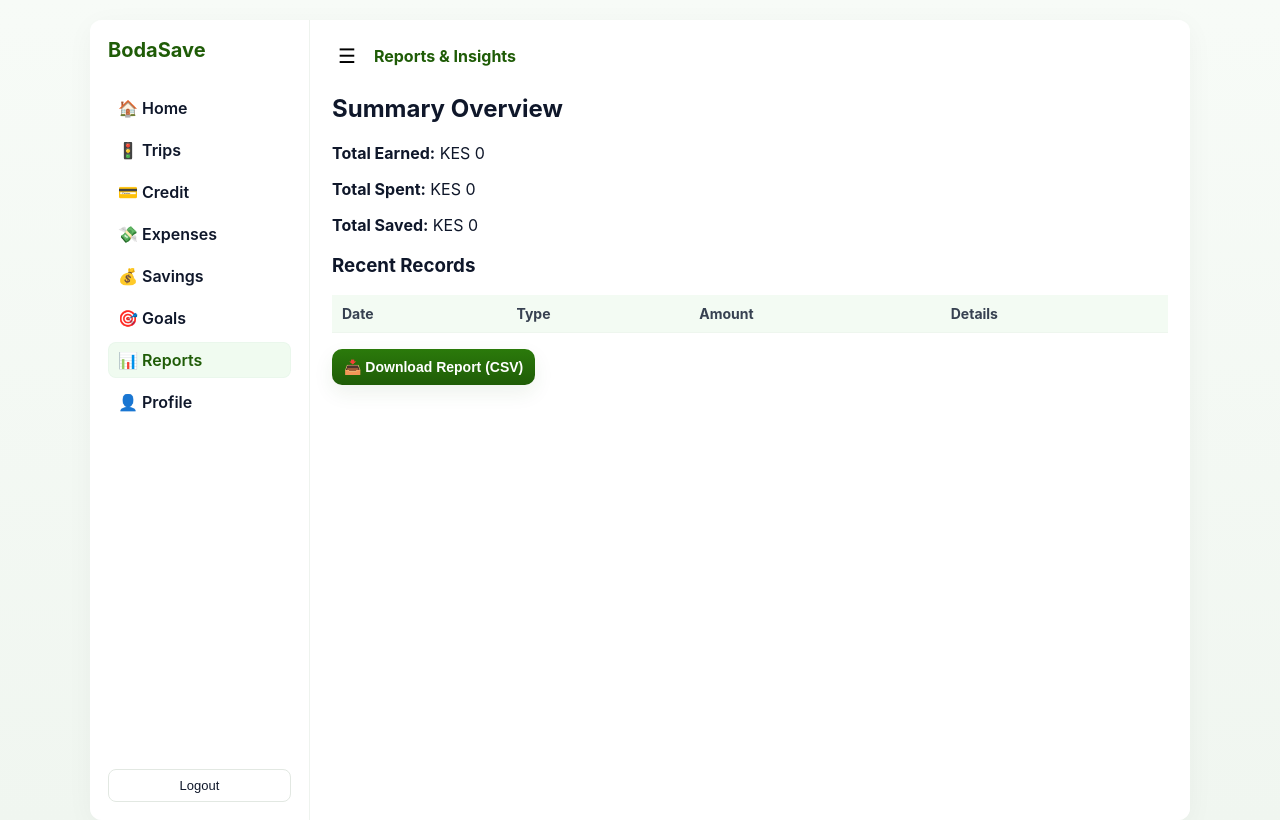
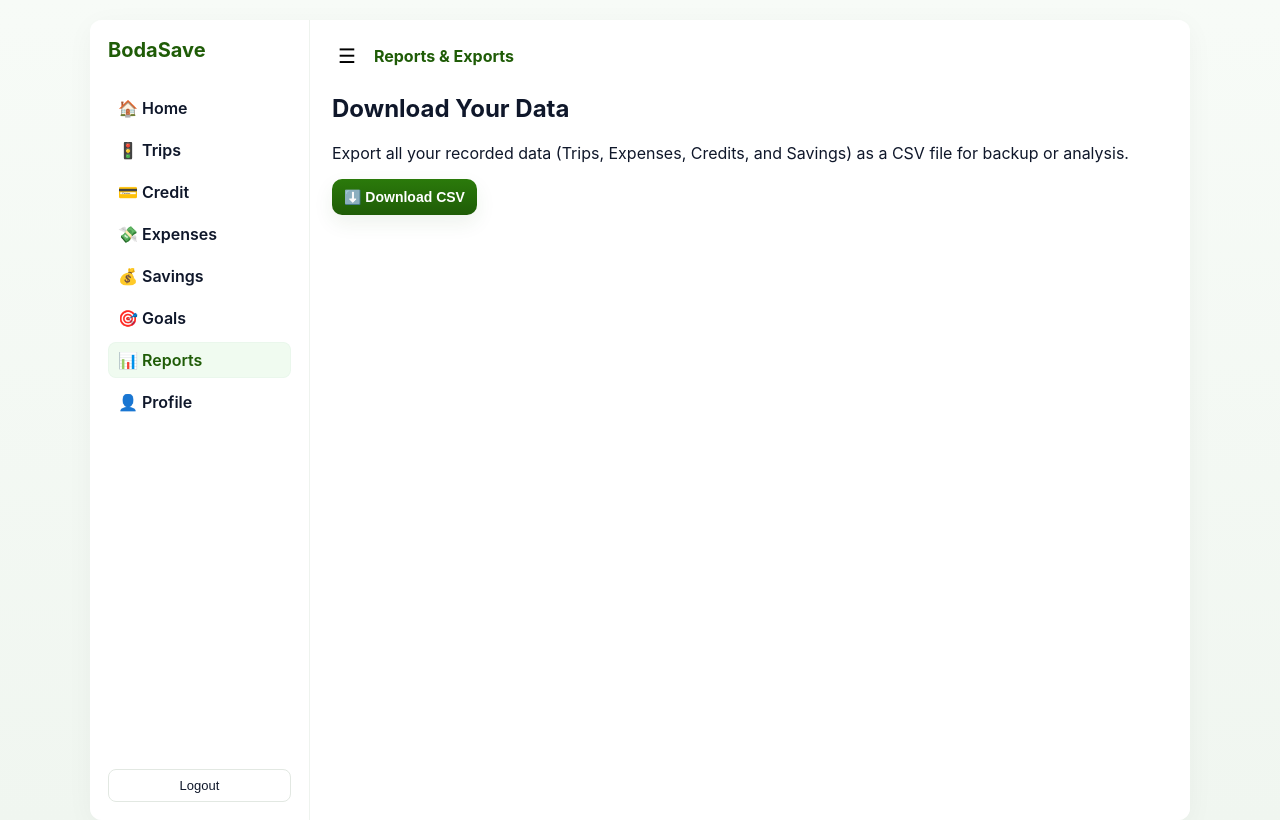
Before and after one commit to Kenyoru17/BodaSave, a plain HTML site: page reports.html in a window 1280 px wide. Drawn offline with Linux system fonts and the light colour scheme; sample sign-in values are in the browser's storage.

Commit message:
reports.html

```diff
--- a/reports.html
+++ b/reports.html
@@ -1,9 +1,9 @@
-<!doctype html>
+<!DOCTYPE html>
 <html lang="en">
 <head>
-  <meta charset="utf-8" />
+  <meta charset="UTF-8" />
   <meta name="viewport" content="width=device-width,initial-scale=1" />
-  <title>BodaSave · Reports</title>
+  <title>Reports · BodaSave</title>
   <link rel="stylesheet" href="style.css" />
 </head>
 <body>
@@ -24,23 +24,15 @@
     </nav>
 
     <main class="content">
-      <header class="topbar"><button class="hamburger">&#9776;</button><div class="welcome">Reports & Insights</div></header>
+      <header class="topbar">
+        <button class="hamburger">&#9776;</button>
+        <div class="welcome">Reports & Exports</div>
+      </header>
 
       <section>
-        <h2>Summary Overview</h2>
-        <p><strong>Total Earned:</strong> KES <span id="reportEarned">0</span></p>
-        <p><strong>Total Spent:</strong> KES <span id="reportSpent">0</span></p>
-        <p><strong>Total Saved:</strong> KES <span id="reportSaved">0</span></p>
-
-        <h3>Recent Records</h3>
-        <table>
-          <thead><tr><th>Date</th><th>Type</th><th>Amount</th><th>Details</th></tr></thead>
-          <tbody id="reportBody"></tbody>
-        </table>
-
-        <div class="actions" style="margin-top:16px;">
-          <button class="btn primary" id="downloadReportBtn">📥 Download Report (CSV)</button>
-        </div>
+        <h2>Download Your Data</h2>
+        <p>Export all your recorded data (Trips, Expenses, Credits, and Savings) as a CSV file for backup or analysis.</p>
+        <button id="downloadCSVBtn" class="btn primary">⬇️ Download CSV</button>
       </section>
     </main>
   </div>
@@ -50,9 +42,8 @@
     document.addEventListener('DOMContentLoaded', ()=>{
       ensureAuth();
       initSidebar();
-      renderReports();
-      const dl = document.getElementById('downloadReportBtn');
-      if (dl) dl.addEventListener('click', exportCSV);
+      const btn = document.getElementById('downloadCSVBtn');
+      if (btn) btn.addEventListener('click', downloadCSV);
     });
   </script>
 </body>
```
